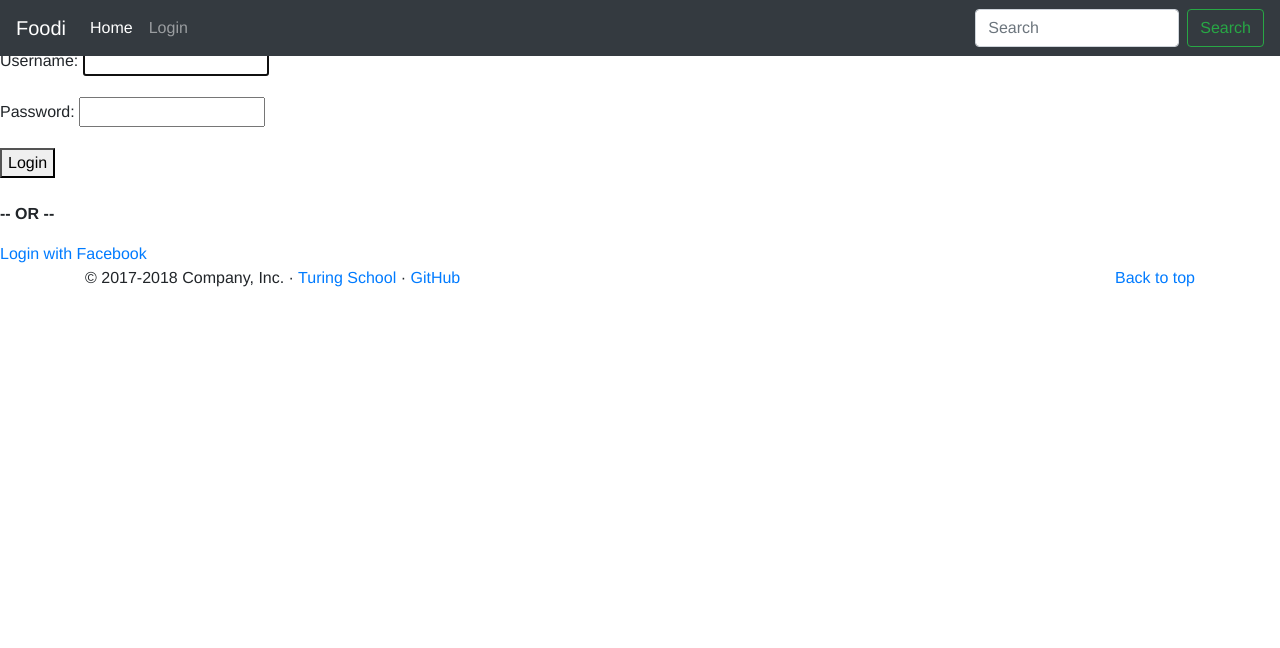
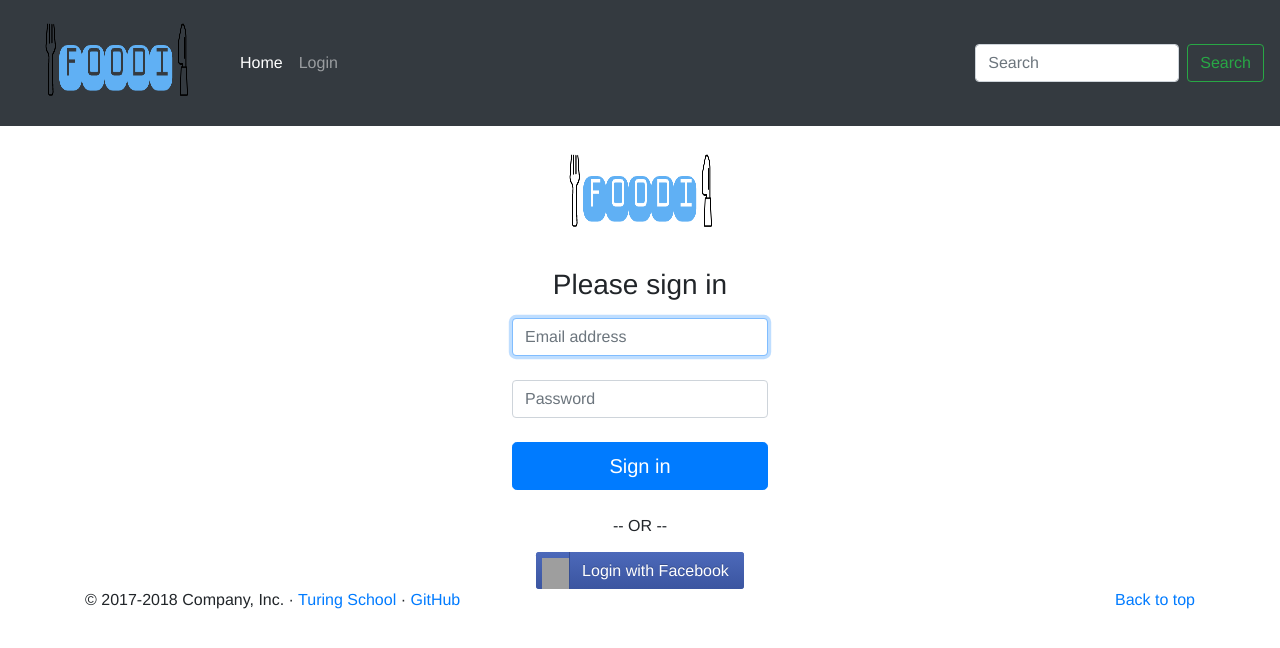
Before and after one commit to lilwillifo/foodi, a Django app: page /login/ in a window 1280 px wide. Shown: the top 648 px of the page. Run offline with Django 3.2, Linux system fonts and the light colour scheme; some libraries are stand-ins or nearby versions; grey boxes are pictures that could not be loaded.

Commit message:
adding foodi logo and styling login page

```diff
--- a/foodi/templates/base.html
+++ b/foodi/templates/base.html
@@ -18,7 +18,7 @@
 
     <header>
       <nav class="navbar navbar-expand-md navbar-dark fixed-top bg-dark">
-        <a class="navbar-brand" href="/">Foodi</a>
+        <a class="navbar-brand" href="/"><img class="logo" src="/static/foodi_logo.png" alt="Foodi Logo"></a>
         <button class="navbar-toggler" type="button" data-toggle="collapse" data-target="#navbarCollapse" aria-controls="navbarCollapse" aria-expanded="false" aria-label="Toggle navigation">
           <span class="navbar-toggler-icon"></span>
         </button>
@@ -49,6 +49,10 @@
     </header>
 
     <main role="main">
+      <br>
+      <br>
+      <br>
+      <br>
       {% block content %}
       {% endblock %}
 
--- a/foodi/templates/registration/login.html
+++ b/foodi/templates/registration/login.html
@@ -1,14 +1,25 @@
 {% extends 'base.html' %}
 
 {% block content %}
-  <h2>Login</h2>
-  <form method="post">
-    {% csrf_token %}
-    {{ form.as_p }}
-    <button type="submit">Login</button>
-  </form>
-  <br>
-  <p><strong>-- OR --</strong></p>
-  <a href="{% url 'social:begin' 'facebook' %}">Login with Facebook</a>
+  <div class="text-center">
+    <br>
+    <br>
+    <form class="form-signin">
+      <img class="mb-4" src="/static/foodi_logo.png" alt="Foodi Logo" width="200" height="100">
+      <h1 class="h3 mb-3 font-weight-normal">Please sign in</h1>
+      <label for="inputEmail" class="sr-only">Email address</label>
+      <input type="email" id="inputEmail" class="form-control" placeholder="Email address" required="" autofocus="">
+      <br>
+      <label for="inputPassword" class="sr-only">Password</label>
+      <input type="password" id="inputPassword" class="form-control" placeholder="Password" required="">
+      <br>
+      <button class="btn btn-lg btn-primary btn-block" type="submit">Sign in</button>
+      <br>
+      <p> -- OR -- </p>
+      <a class="loginBtn loginBtn--facebook" href="{% url 'social:begin' 'facebook' %}">Login with Facebook</a>
+    </form>
+
+
+</div>
 
 {% endblock %}
--- a/foodi/templates/search.html
+++ b/foodi/templates/search.html
@@ -86,4 +86,5 @@
   	</div>
   </div>
 </div>
+<br>
   {% endblock %}
--- a/static/css/main.css
+++ b/static/css/main.css
@@ -4,3 +4,69 @@ body {
 h1 {
     color: #FCA205;
 }
+#search {
+  padding-left: 50px;
+}
+.text-center {
+  padding-left: 40%;
+  padding-right: 40%;
+}
+.logo {
+  height: 100px;
+  width: 200px;
+}
+
+
+
+/* Shared */
+.loginBtn {
+  box-sizing: border-box;
+  position: relative;
+  /* width: 13em;  - apply for fixed size */
+  margin: 0.2em;
+  padding: 0 15px 0 46px;
+  border: none;
+  text-align: left;
+  line-height: 34px;
+  white-space: nowrap;
+  border-radius: 0.2em;
+  font-size: 16px;
+  color: #FFF;
+}
+.loginBtn:before {
+  content: "";
+  box-sizing: border-box;
+  position: absolute;
+  top: 0;
+  left: 0;
+  width: 34px;
+  height: 100%;
+}
+.loginBtn:focus {
+  outline: none;
+}
+.loginBtn:active {
+  box-shadow: inset 0 0 0 32px rgba(0,0,0,0.1);
+}
+
+
+/* Facebook */
+.loginBtn--facebook {
+  background-color: #4C69BA;
+  background-image: linear-gradient(#4C69BA, #3B55A0);
+  /*font-family: "Helvetica neue", Helvetica Neue, Helvetica, Arial, sans-serif;*/
+  text-shadow: 0 -1px 0 #354C8C;
+  padding-top: 10px;
+  padding-bottom: 10px;
+}
+.loginBtn--facebook:before {
+  border-right: #364e92 1px solid;
+  background: url('https://s3-us-west-2.amazonaws.com/s.cdpn.io/14082/icon_facebook.png') 6px 6px no-repeat;
+}
+.loginBtn--facebook:hover,
+.loginBtn--facebook:focus {
+  background-color: #5B7BD5;
+  background-image: linear-gradient(#5B7BD5, #4864B1);
+  text-decoration: none;
+  color: white;
+}
```
Also changed, not shown: static/foodi_logo.png (added).
